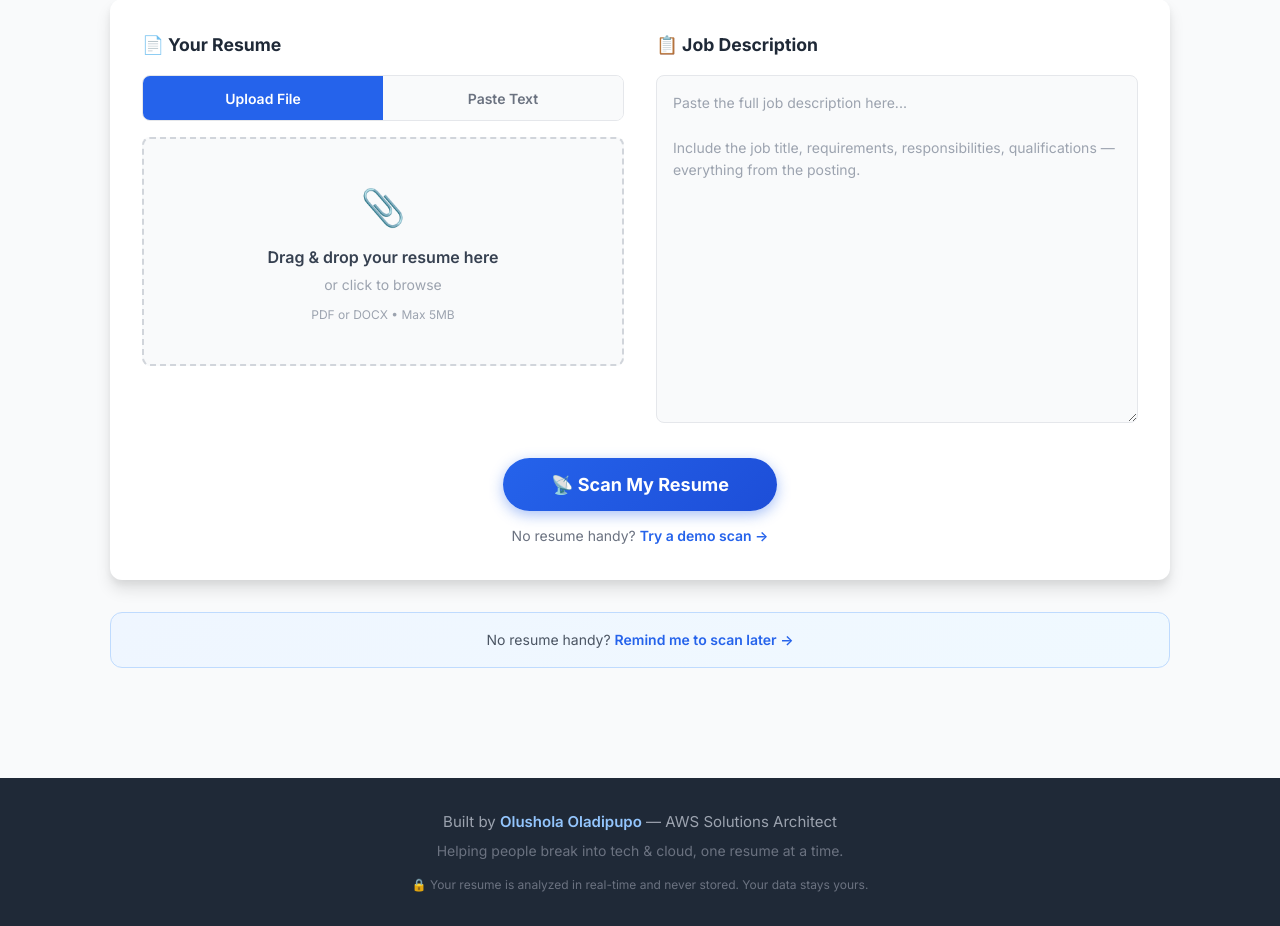
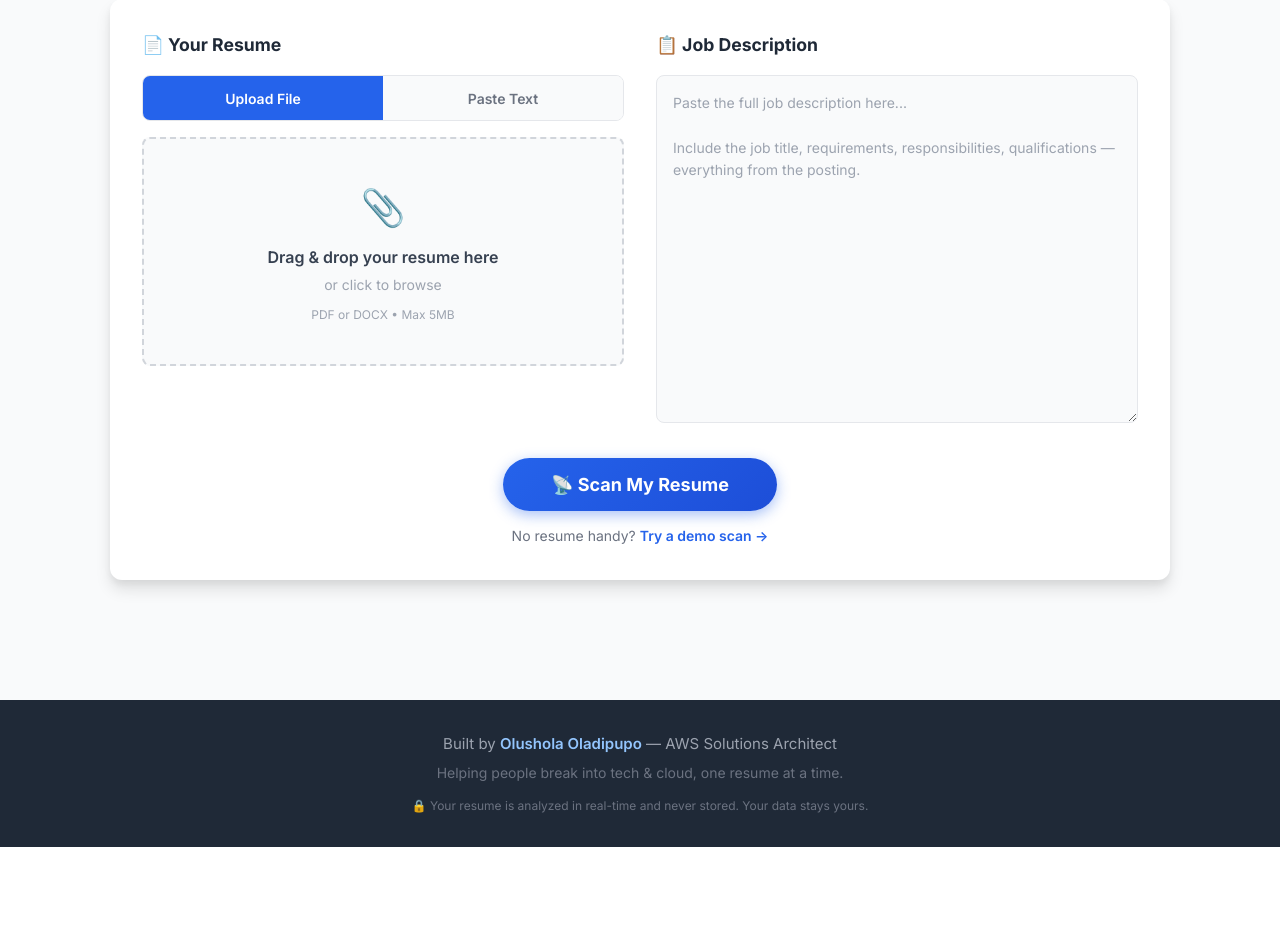
Before and after one commit to sholaola23/resumeradar, a Flask app: page / in a window 1280 px wide. Shown: the part 505-1431 px from the top of the page. After the commit the page ends 1352 px from the top, so only its background shows below. Run offline with Flask 3, Linux system fonts and the light colour scheme; some libraries are stand-ins or nearby versions.

Commit message:
Remove remind-me-to-scan feature (low adoption — only 4 users)
Co-Authored-By: Claude Opus 4.6 <noreply@anthropic.com>

```diff
--- a/app.py
+++ b/app.py
@@ -464,8 +464,7 @@ def subscribe_newsletter():
         if not email or '@' not in email:
             return jsonify({"error": "Please provide a valid email address."}), 400
 
-        # First name is required for regular signups, optional for remind-me-later
-        if not first_name and utm_source != 'resumeradar_reminder':
+        if not first_name:
             return jsonify({"error": "Please provide your first name."}), 400
 
         beehiiv_key = os.getenv('BEEHIIV_API_KEY')
@@ -480,7 +479,7 @@ def subscribe_newsletter():
         subscription_data = {
             'email': email,
             'reactivate_existing': True,
-            'send_welcome_email': utm_source != 'resumeradar_reminder',
+            'send_welcome_email': True,
             'utm_source': utm_source,
         }
 
--- a/static/css/style.css
+++ b/static/css/style.css
@@ -444,112 +444,6 @@ textarea::placeholder {
     text-decoration: underline;
 }
 
-/* Remind Me Later */
-.remind-later {
-    margin-top: -8px;
-    margin-bottom: 30px;
-    text-align: center;
-    background: linear-gradient(135deg, #eff6ff 0%, #f0f9ff 100%);
-    border: 1px solid #bfdbfe;
-    border-radius: 12px;
-    padding: 16px 20px;
-}
-
-.remind-later-toggle {
-    font-size: 14px;
-    color: var(--gray-600);
-}
-
-.remind-later-toggle a {
-    color: var(--primary);
-    text-decoration: none;
-    font-weight: 600;
-    transition: var(--transition);
-}
-
-.remind-later-toggle a:hover {
-    color: var(--primary-dark);
-    text-decoration: underline;
-}
-
-.remind-later-form {
-    margin-top: 12px;
-    animation: fadeInUp 0.3s ease;
-}
-
-.remind-later-text {
-    font-size: 13px;
-    color: var(--gray-600);
-    margin-bottom: 10px;
-}
-
-.remind-later-input-row {
-    display: flex;
-    gap: 8px;
-    max-width: 420px;
-    margin: 0 auto;
-}
-
-.remind-later-input {
-    flex: 1;
-    padding: 12px 16px;
-    border: 1px solid var(--gray-200);
-    border-radius: 50px;
-    font-size: 14px;
-    font-family: inherit;
-    color: var(--gray-700);
-    transition: var(--transition);
-    -webkit-appearance: none;
-    appearance: none;
-    min-height: 44px;
-}
-
-.remind-later-input:focus {
-    outline: none;
-    border-color: var(--primary);
-    box-shadow: 0 0 0 3px rgba(37, 99, 235, 0.1);
-}
-
-.remind-later-btn {
-    padding: 12px 24px;
-    background: var(--primary);
-    color: white;
-    border: none;
-    border-radius: 50px;
-    font-size: 14px;
-    font-weight: 600;
-    cursor: pointer;
-    font-family: inherit;
-    transition: var(--transition);
-    white-space: nowrap;
-    min-height: 44px;
-    box-shadow: 0 2px 8px rgba(37, 99, 235, 0.3);
-}
-
-.remind-later-btn:hover {
-    background: var(--primary-dark);
-    box-shadow: 0 4px 12px rgba(37, 99, 235, 0.4);
-    transform: translateY(-1px);
-}
-
-.remind-later-btn:disabled {
-    opacity: 0.7;
-    cursor: not-allowed;
-}
-
-.remind-later-privacy {
-    font-size: 12px;
-    color: var(--gray-400);
-    margin-top: 8px;
-}
-
-.remind-later-success p {
-    font-size: 14px;
-    color: var(--success);
-    font-weight: 600;
-    margin-top: 8px;
-}
-
 /* Pulse hint on scan button after demo fill */
 @keyframes pulseHint {
     0% { box-shadow: 0 4px 14px rgba(37, 99, 235, 0.4); }
@@ -2045,14 +1939,6 @@ textarea::placeholder {
         padding: 16px 20px;
     }
 
-    .remind-later-input-row {
-        flex-direction: column;
-    }
-
-    .remind-later-btn {
-        width: 100%;
-    }
-
     .demo-link-wrapper {
         font-size: 13px;
     }
--- a/static/js/app.js
+++ b/static/js/app.js
@@ -571,84 +571,6 @@ Nice to Have
             // 5. Brief visual pulse on the scan button to draw attention
             scanBtn.classList.add('pulse-hint');
             setTimeout(() => scanBtn.classList.remove('pulse-hint'), 1500);
-        });
-    }
-
-    // ============================================================
-    // REMIND ME LATER
-    // ============================================================
-    const remindLaterToggle = document.getElementById('remindLaterToggle');
-    const remindLaterForm = document.getElementById('remindLaterForm');
-    const remindLaterSuccess = document.getElementById('remindLaterSuccess');
-    const remindSubmitBtn = document.getElementById('remindSubmitBtn');
-    const remindEmail = document.getElementById('remindEmail');
-
-    if (remindLaterToggle) {
-        remindLaterToggle.addEventListener('click', (e) => {
-            e.preventDefault();
-            if (remindLaterForm) {
-                remindLaterForm.style.display = 'block';
-                remindLaterToggle.parentElement.style.display = 'none';
-                if (remindEmail) remindEmail.focus();
-            }
-        });
-    }
-
-    if (remindSubmitBtn && remindEmail) {
-        remindSubmitBtn.addEventListener('click', async () => {
-            const email = remindEmail.value.trim();
-
-            if (!email || !email.includes('@')) {
-                remindEmail.style.borderColor = '#dc2626';
-                remindEmail.focus();
-                return;
-            }
-
-            remindEmail.style.borderColor = '';
-            const btnText = remindSubmitBtn.querySelector('.remind-btn-text');
-            const btnLoading = remindSubmitBtn.querySelector('.remind-btn-loading');
-
-            if (btnText) btnText.style.display = 'none';
-            if (btnLoading) btnLoading.style.display = 'inline';
-            remindSubmitBtn.disabled = true;
-
-            try {
-                const response = await fetch('/api/subscribe', {
-                    method: 'POST',
-                    headers: { 'Content-Type': 'application/json' },
-                    body: JSON.stringify({
-                        email,
-                        first_name: '',
-                        utm_source: 'resumeradar_reminder',
-                    }),
-                });
-
-                const result = await response.json();
-
-                if (!response.ok || result.error) {
-                    throw new Error(result.error || 'Failed to subscribe');
-                }
-
-                // Show success, hide form
-                if (remindLaterForm) remindLaterForm.style.display = 'none';
-                if (remindLaterSuccess) remindLaterSuccess.style.display = 'block';
-
-            } catch (err) {
-                console.error('Remind later error:', err);
-                showToast(err.message || 'Something went wrong. Please try again.', true);
-            } finally {
-                if (btnText) btnText.style.display = 'inline';
-                if (btnLoading) btnLoading.style.display = 'none';
-                remindSubmitBtn.disabled = false;
-            }
-        });
-
-        // Allow Enter key to submit
-        remindEmail.addEventListener('keydown', (e) => {
-            if (e.key === 'Enter') {
-                e.preventDefault();
-                remindSubmitBtn.click();
-            }
         });
     }
 
--- a/templates/index.html
+++ b/templates/index.html
@@ -169,29 +169,6 @@ Include the job title, requirements, responsibilities, qualifications — everyt
                 <!-- ERROR MESSAGE -->
                 <div class="error-message" id="errorMessage" style="display: none;"></div>
             </form>
-
-            <!-- Remind Me Later (outside the scan form to avoid validation conflict) -->
-            <div class="remind-later" id="remindLater">
-                <p class="remind-later-toggle">
-                    No resume handy? <a href="#" id="remindLaterToggle">Remind me to scan later →</a>
-                </p>
-                <div class="remind-later-form" id="remindLaterForm" style="display: none;">
-                    <p class="remind-later-text">We'll send you a one-time reminder to come back and scan your resume.</p>
-                    <div class="remind-later-input-row">
-                        <input type="email" id="remindEmail" placeholder="Email address" class="remind-later-input">
-                        <button type="button" class="remind-later-btn" id="remindSubmitBtn">
-                            <span class="remind-btn-text">Remind Me</span>
-                            <span class="remind-btn-loading" style="display: none;">
-                                <span class="spinner spinner-sm"></span>
-                            </span>
-                        </button>
-                    </div>
-                    <p class="remind-later-privacy">No spam. Just one reminder. Unsubscribe anytime.</p>
-                </div>
-                <div class="remind-later-success" id="remindLaterSuccess" style="display: none;">
-                    <p>✅ Got it! We'll remind you to scan your resume.</p>
-                </div>
-            </div>
 
             <!-- ============ RESULTS ============ -->
             <div class="results-section" id="results" style="display: none;">
```
Also changed, not shown: tests/qa_suite.py (+2 -15 lines), .claude/commands/qa.md.
